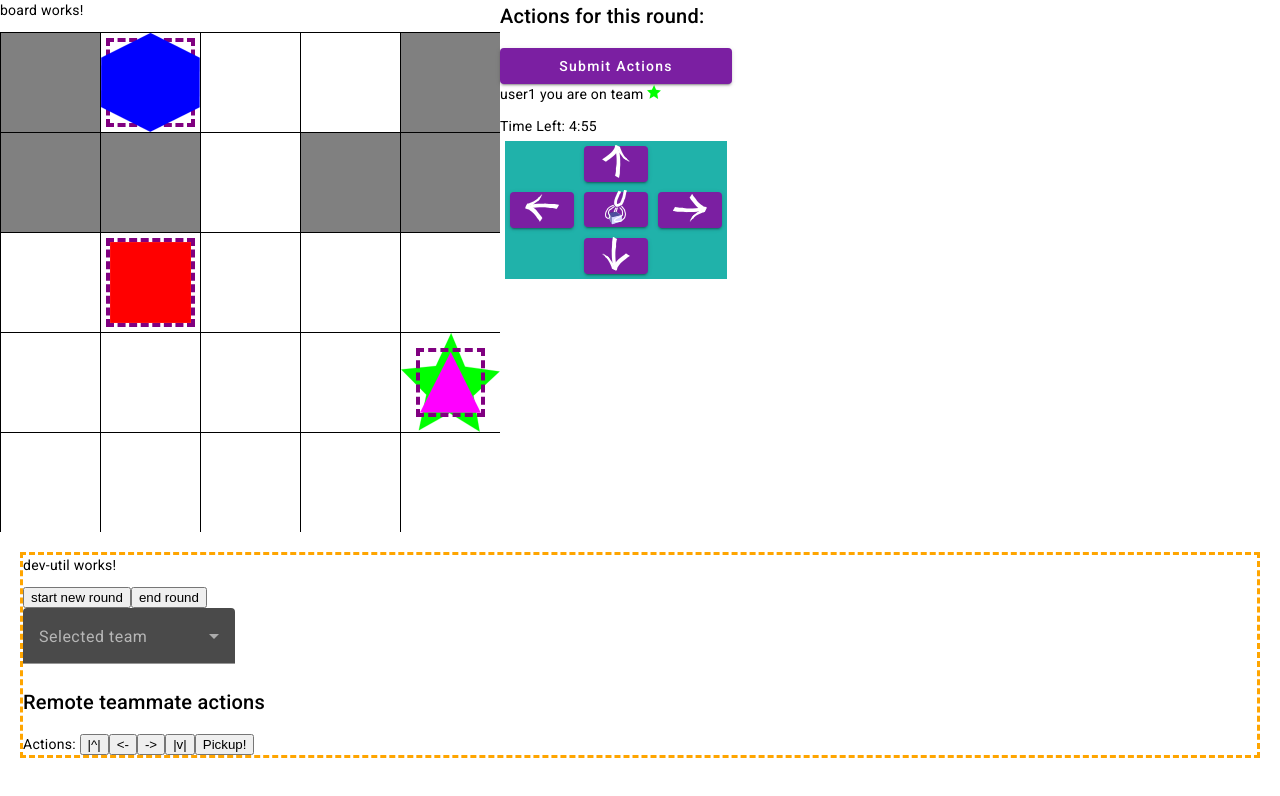
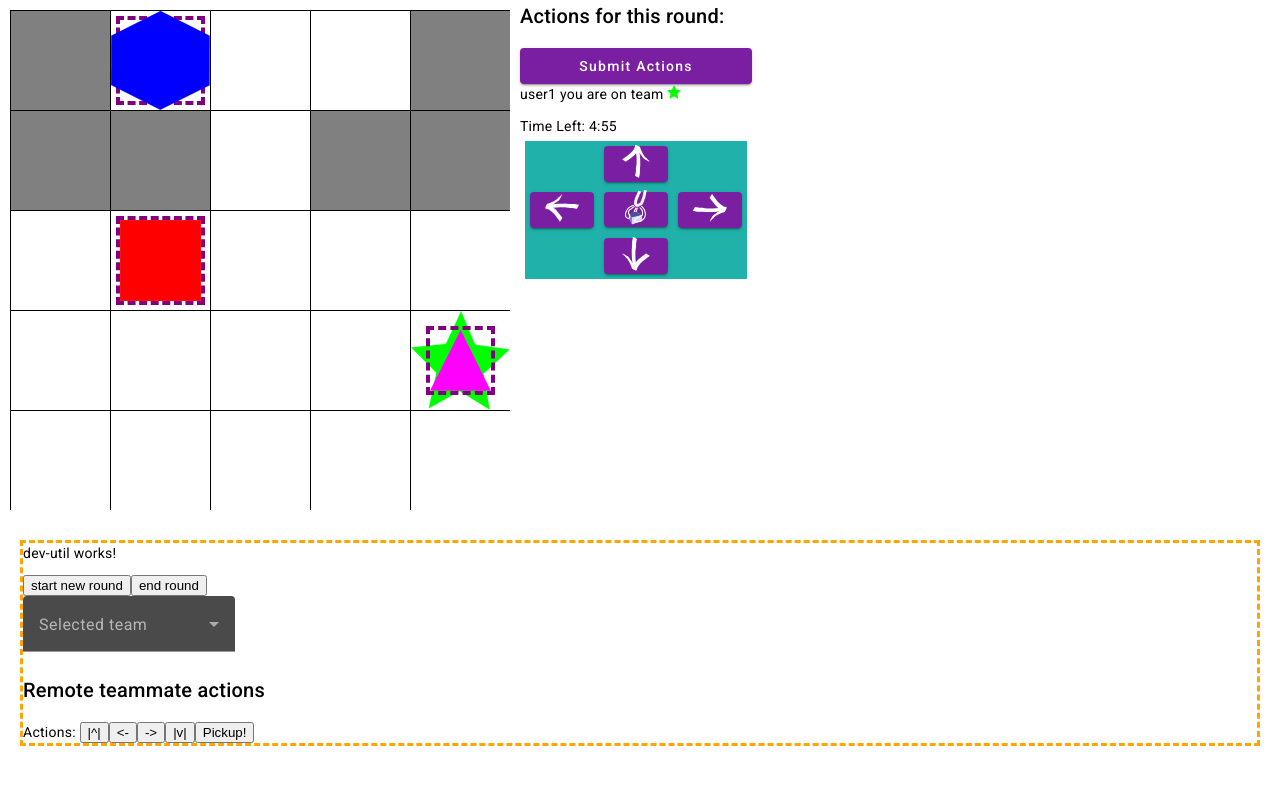
Before and after one commit to zerotwooneone/TeamGame, an Angular app in the folder zh-teamgame/: page / in a window 1280 px wide. Shown: the top 796 px of the page. Built offline with nearby package versions, Linux system fonts and the light colour scheme.

Commit message:
cleanup board

```diff
--- a/zh-teamgame/src/app/board/board.component.html
+++ b/zh-teamgame/src/app/board/board.component.html
@@ -1,4 +1,3 @@
-<p>board works!</p>
 <div *ngIf="isConfigured">
     <div class="container" [style.grid-template-columns]="columnDefinitions"
         [style.grid-template-rows]="rowDefinitions">
--- a/zh-teamgame/src/app/board/board.component.scss
+++ b/zh-teamgame/src/app/board/board.component.scss
@@ -1,5 +1,6 @@
+:host {
+    margin: 10px;
+}
 .container {
     display: grid;
 }
-
-.space-container {}
```
